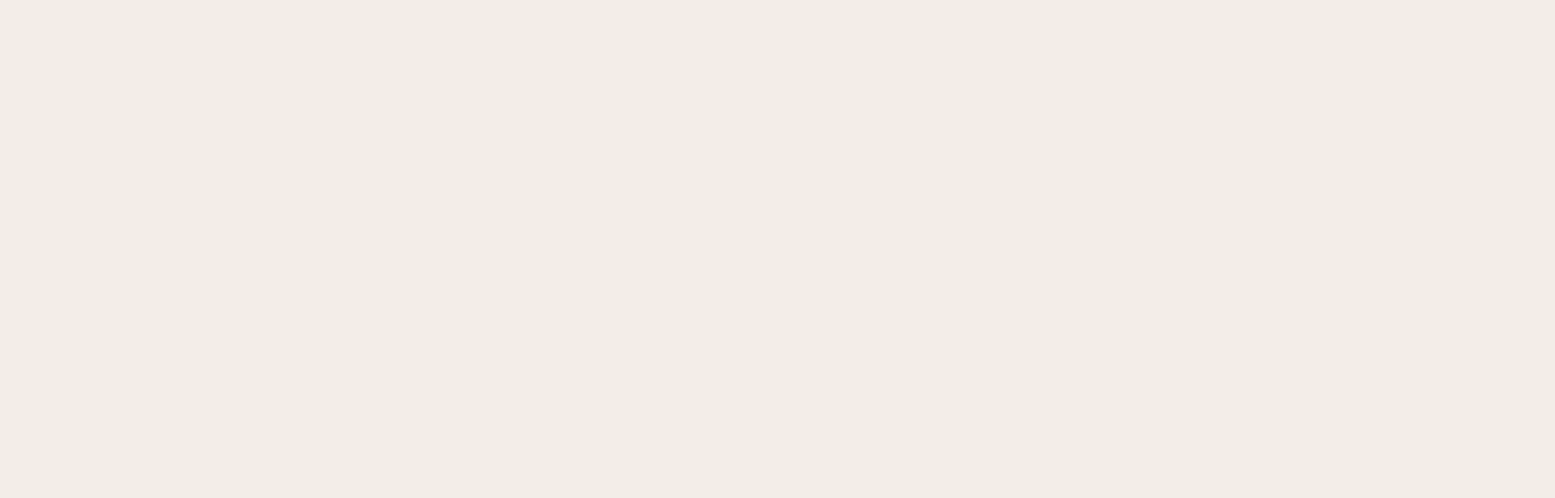
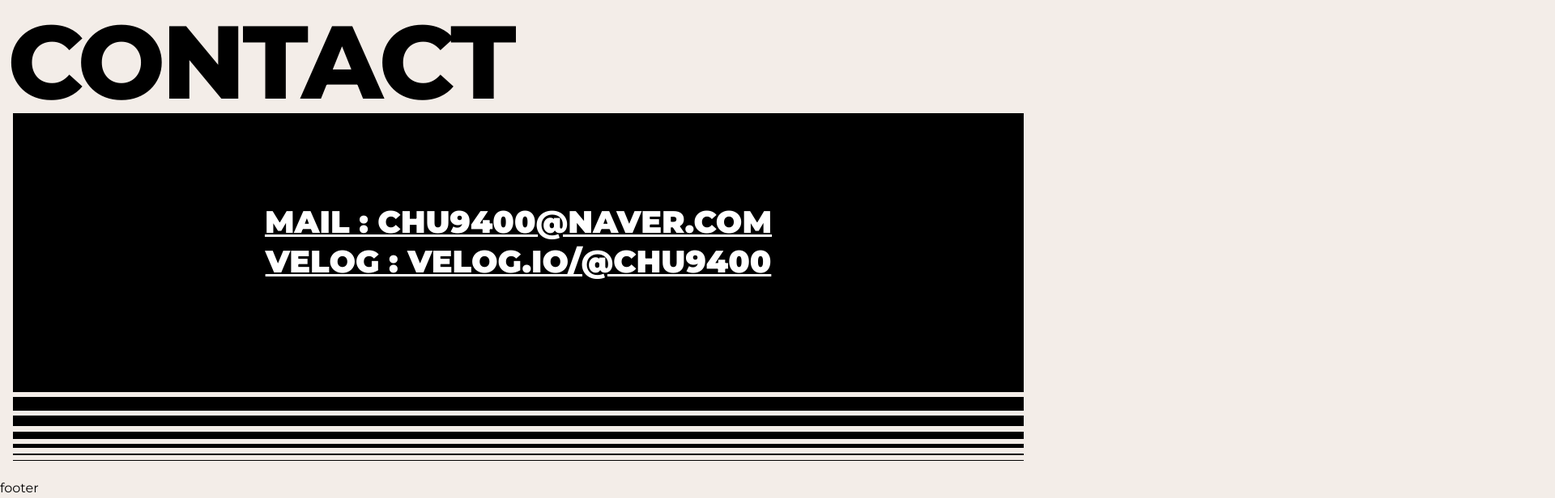
Before and after one commit to chu9400/port2023-vue, a Vue app: page / in a window 1280 px wide. Shown: the part 5926-6542 px from the top of the page at 81% size, 1920 px wide, since content can reach past the window. Before the commit the page ends 5766 px from the top, so only its background shows below. Built offline with nearby package versions, Linux system fonts and the light colour scheme; a small style sheet from the web is missing; a web font is replaced by a local one.

Commit message:
💓 연락처 완료

```diff
--- a/src/components/Contact.vue
+++ b/src/components/Contact.vue
@@ -1,3 +1,160 @@
+<script setup>
+    import { contactText} from "../constants";
+</script>
+
 <template>
-    contact
+    <section id="contact">
+        <div class="contact__inner">
+            <h2 class="contact__title">contact</h2>
+            <div class="contact__lines top" aria-hidden="true">
+                <span class="line"></span>
+                <span class="line"></span>
+                <span class="line"></span>
+                <span class="line"></span>
+                <span class="line"></span>
+                <span class="line"></span>
+                <span class="line"></span>
+            </div>
+
+            <div class="contact__text">
+                <div class="text">
+                    <div
+                        v-for="(contact, key) in contactText"
+                        :key="key"
+                    >
+                        <a :href="contact.link" target="_blank" rel="noreferrer noopener">{{ contact.title }}</a>
+                    </div>
+
+                </div>
+            </div>
+
+            <div class="contact__lines" aria-hidden="true">
+                <span class="line"></span>
+                <span class="line"></span>
+                <span class="line"></span>
+                <span class="line"></span>
+                <span class="line"></span>
+                <span class="line"></span>
+                <span class="line"></span>
+            </div>
+
+        </div>
+    </section>
 </template>
+
+<style lang="scss">
+#contact {
+    height: 100vh;
+}
+
+.contact__inner {
+    width: 100%;
+    height: 100%;
+    padding: 16px;
+    display: flex;
+    align-items: flex-start;
+    justify-content: flex-end;
+    flex-direction: column;
+
+    @media (max-width:800px) {
+        justify-content: center;
+    }
+
+    .contact__title {
+        font-size: 10vw;
+        text-transform: uppercase;
+        line-height: 1;
+        font-weight: 800;
+        white-space: nowrap; /* 개행 금지 */
+        text-indent: -0.5vw; /* 들여쓰기 */
+        letter-spacing: -0.3vw; /* 글자 사이 공백 줄이기 */
+
+        @media (max-width:800px) {
+            display: none;
+        }
+    }
+
+    .contact__lines {
+        width: 100%;
+
+        .line{
+            display: block;
+            width: 100%;
+            background-color: var(--black);
+            height: 1px;
+            margin-bottom: 0.5vw;
+
+            &:nth-child(1){ height: 25px;}
+            &:nth-child(2){ height: 17px;}
+            &:nth-child(3){ height: 13px;}
+            &:nth-child(4){ height: 9px;}
+            &:nth-child(5){ height: 5px;}
+            &:nth-child(6){ height: 2px;}
+            &:nth-child(7){ height: 1px;}
+        }
+
+        &.top{
+            .line{
+                margin-top: 0.5vw;
+                margin-bottom: 0;
+                display: none;
+
+                @media (max-width:800px) {
+                    display: block;
+                }
+
+                &:nth-child(1){ height: 1px;}
+                &:nth-child(2){ height: 2px;}
+                &:nth-child(3){ height: 5px;}
+                &:nth-child(4){ height: 9px;}
+                &:nth-child(5){ height: 13px;}
+                &:nth-child(6){ height: 17px;}
+                &:nth-child(7){ height: 25px;}
+            }
+
+        }
+    }
+
+    .contact__text {
+        width: 100%;
+        height: 40vh;
+        background-color: var(--black);
+        color: var(--white);
+        display: flex;
+        align-items: center;
+        justify-content: center;
+        flex-direction: column;
+        position: relative;
+
+        .text {
+            font-size: 3vw;
+            text-transform: uppercase;
+            line-height: 1;
+            font-weight: 900;
+            text-decoration: underline;
+            text-align: center;
+            z-index: 100;
+            transition: all 0.3s;
+
+            @media (max-width:800px) {
+                font-size: 24px;
+                padding: 0 16px;
+                word-break: break-all;
+            }
+
+            div{
+                padding: 5px 10px;
+            }
+
+            a {
+                display: block;
+                transition: all 0.3s;
+
+                &:hover {
+                    transform: scale(1.1);
+                }
+            }
+        }
+    }
+}
+</style>
--- a/src/components/Port.vue
+++ b/src/components/Port.vue
@@ -32,7 +32,7 @@ import { portText } from "../constants";
 #port{
     width: 100%;
     margin-top: 30vh;
-    /* overflow: hidden; */
+    overflow: hidden;
 }
 
 .port__inner {
```
